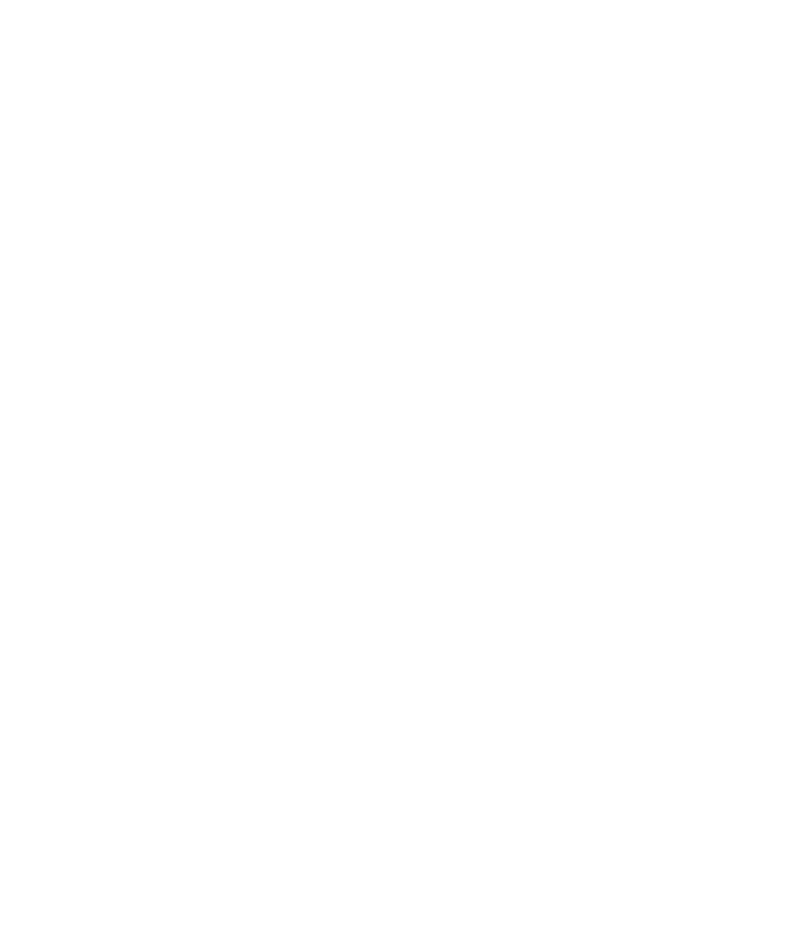
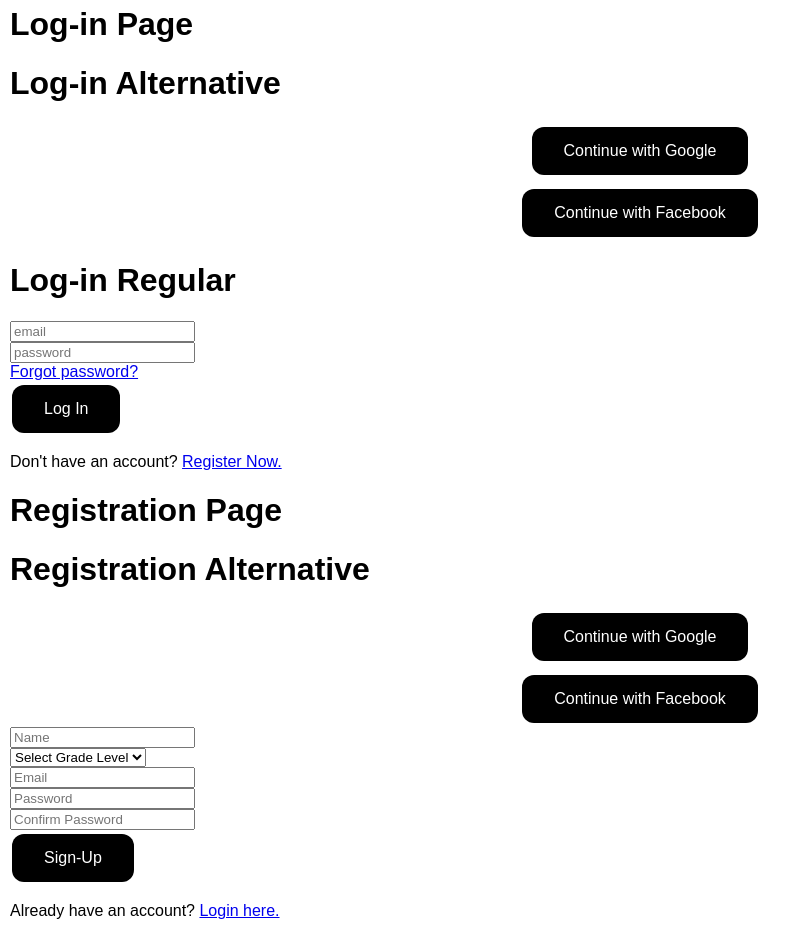
Before and after one commit to casscruzz/learning_footpaths, a React (Vite) app in the folder learning_footpaths_frontend/: page / in a window 1280 px wide. Shown: the part 2040-2990 px from the top of the page, without its empty margins (0-811 px from the left). Before the commit the page ends 2055 px from the top, so only its background shows below. Built offline with nearby package versions, Linux system fonts and the light colour scheme.

Commit message:
Login and Registration Page Basic Components

```diff
--- a/learning_footpaths_frontend/src/App.jsx
+++ b/learning_footpaths_frontend/src/App.jsx
@@ -3,7 +3,8 @@
 import Header from "./components/Header";
 import LandingPageComponent from "./components/landing_page/LandingPageComponent";
 import ExhibitPageComponent from "./components/exhibitions_page/ExhibitionPageComponent";
-
+import LoginPageComponent from "./components/login_page/LoginPageComponent";
+import RegistrationComponent from "./components/register_page/RegistrationComponent";
 function App() {
   // return
   return (
@@ -11,6 +12,8 @@
       <Header />
       <LandingPageComponent />
       <ExhibitPageComponent />
+      <LoginPageComponent />
+      <RegistrationComponent />
     </div>
   );
 }
--- /dev/null
+++ b/learning_footpaths_frontend/src/components/login_page/LoginAlternative.jsx
@@ -0,0 +1,20 @@
+import "../../css/App.css";
+export default function LoginAlternative() {
+  return (
+    <div>
+      <h1>Log-in Alternative</h1>
+      <div
+        style={{
+          display: "flex",
+          flexDirection: "column",
+          alignItems: "center",
+        }}
+      >
+        <button className="button" style={{ marginBottom: "10px" }}>
+          Continue with Google
+        </button>
+        <button className="button">Continue with Facebook</button>
+      </div>
+    </div>
+  );
+}
--- /dev/null
+++ b/learning_footpaths_frontend/src/components/login_page/LoginPageComponent.jsx
@@ -0,0 +1,12 @@
+import LoginAlternative from "./LoginAlternative";
+import LoginRegular from "./LoginRegular";
+
+export default function LoginPageComponent() {
+  return (
+    <div>
+      <h1>Log-in Page</h1>
+      <LoginAlternative />
+      <LoginRegular />
+    </div>
+  );
+}
--- /dev/null
+++ b/learning_footpaths_frontend/src/components/login_page/LoginRegular.jsx
@@ -0,0 +1,36 @@
+export default function LoginRegular() {
+  return (
+    <div>
+      <h1>Log-in Regular</h1>
+      <form>
+        <div>
+          <input
+            type="email"
+            id="email"
+            name="email"
+            placeholder="email"
+            required
+          />
+        </div>
+        <div>
+          <input
+            type="password"
+            id="password"
+            name="password"
+            placeholder="password"
+            required
+          />
+        </div>
+        <div>
+          <a href="/forgot-password">Forgot password?</a>
+        </div>
+        <button className="button" type="submit">
+          Log In
+        </button>
+      </form>
+      <p>
+        Don't have an account? <a href="/register">Register Now.</a>
+      </p>
+    </div>
+  );
+}
--- /dev/null
+++ b/learning_footpaths_frontend/src/components/register_page/RegistrationAlternative.jsx
@@ -0,0 +1,19 @@
+export default function RegistrationAlternative() {
+  return (
+    <div>
+      <h1>Registration Alternative</h1>
+      <div
+        style={{
+          display: "flex",
+          flexDirection: "column",
+          alignItems: "center",
+        }}
+      >
+        <button className="button" style={{ marginBottom: "10px" }}>
+          Continue with Google
+        </button>
+        <button className="button">Continue with Facebook</button>
+      </div>
+    </div>
+  );
+}
--- /dev/null
+++ b/learning_footpaths_frontend/src/components/register_page/RegistrationComponent.jsx
@@ -0,0 +1,15 @@
+import RegistrationAlternative from "./RegistrationAlternative";
+import RegistrationRegular from "./RegistrationRegular";
+
+export default function RegistrationComponent() {
+  return (
+    <div>
+      <h1>Registration Page</h1>
+      <RegistrationAlternative />
+      <RegistrationRegular />
+      <p>
+        Already have an account? <a href="/login">Login here.</a>
+      </p>{" "}
+    </div>
+  );
+}
--- /dev/null
+++ b/learning_footpaths_frontend/src/components/register_page/RegistrationRegular.jsx
@@ -0,0 +1,67 @@
+import "../../css/App.css";
+export default function RegistrationRegular() {
+  return (
+    <div>
+      <form>
+        <div>
+          <input
+            type="name"
+            id="name"
+            name="name"
+            placeholder="Name"
+            required
+          />
+        </div>
+        <div>
+          <select id="gradeLevel" name="gradeLevel" required>
+            <option value="">Select Grade Level</option>
+            <option value="kindergarten">Kindergarten</option>
+            <option value="1">1st Grade</option>
+            <option value="2">2nd Grade</option>
+            <option value="3">3rd Grade</option>
+            <option value="4">4th Grade</option>
+            <option value="5">5th Grade</option>
+            <option value="6">6th Grade</option>
+            <option value="7">7th Grade</option>
+            <option value="8">8th Grade</option>
+            <option value="9">9th Grade</option>
+            <option value="10">10th Grade</option>
+            <option value="11">11th Grade</option>
+            <option value="12">12th Grade</option>
+          </select>
+        </div>
+        <div>
+          <input
+            type="email"
+            id="email"
+            name="email"
+            placeholder="Email"
+            required
+          />
+        </div>
+        <div>
+          <input
+            type="password"
+            id="password"
+            name="password"
+            placeholder="Password"
+            required
+          />
+        </div>
+        <div>
+          {/* make system to check if the password matches */}
+          <input
+            type="password"
+            id="confirmpasswor"
+            name="confirmpassword"
+            placeholder="Confirm Password"
+            required
+          />
+        </div>
+        <button className="button" type="submit">
+          Sign-Up
+        </button>
+      </form>
+    </div>
+  );
+}
--- a/learning_footpaths_frontend/src/css/App.css
+++ b/learning_footpaths_frontend/src/css/App.css
@@ -4,15 +4,23 @@
   margin: 0 10px 30px 10px; /* top right bottom left */
   padding: 0;
   box-sizing: border-box;
-} /* .header {
-  background-color: #282c34;
-  min-height: 10vh;
-  display: flex;
-  flex-direction: row;
-  align-items: center;
-  justify-content: space-between;
-  color: white;
-  font-size: 24px;
-  padding: 0 20px;
-  margin-top: 0 auto;
-} */
+}
+
+.button {
+  background-color: black;
+  border: none; /* Remove borders */
+  color: white; /* White text */
+  padding: 15px 32px; /* Some padding */
+  text-align: center; /* Centered text */
+  text-decoration: none; /* Remove underline */
+  display: inline-block; /* Make the container inline-block */
+  font-size: 16px; /* Increase font size */
+  margin: 4px 2px; /* Some margin */
+  cursor: pointer; /* Pointer/hand icon */
+  border-radius: 12px; /* Rounded corners */
+  transition: background-color 0.3s; /* Smooth transition for hover effect */
+}
+
+.button:hover {
+  background-color: #45a049; /* Darker green on hover */
+}
```
